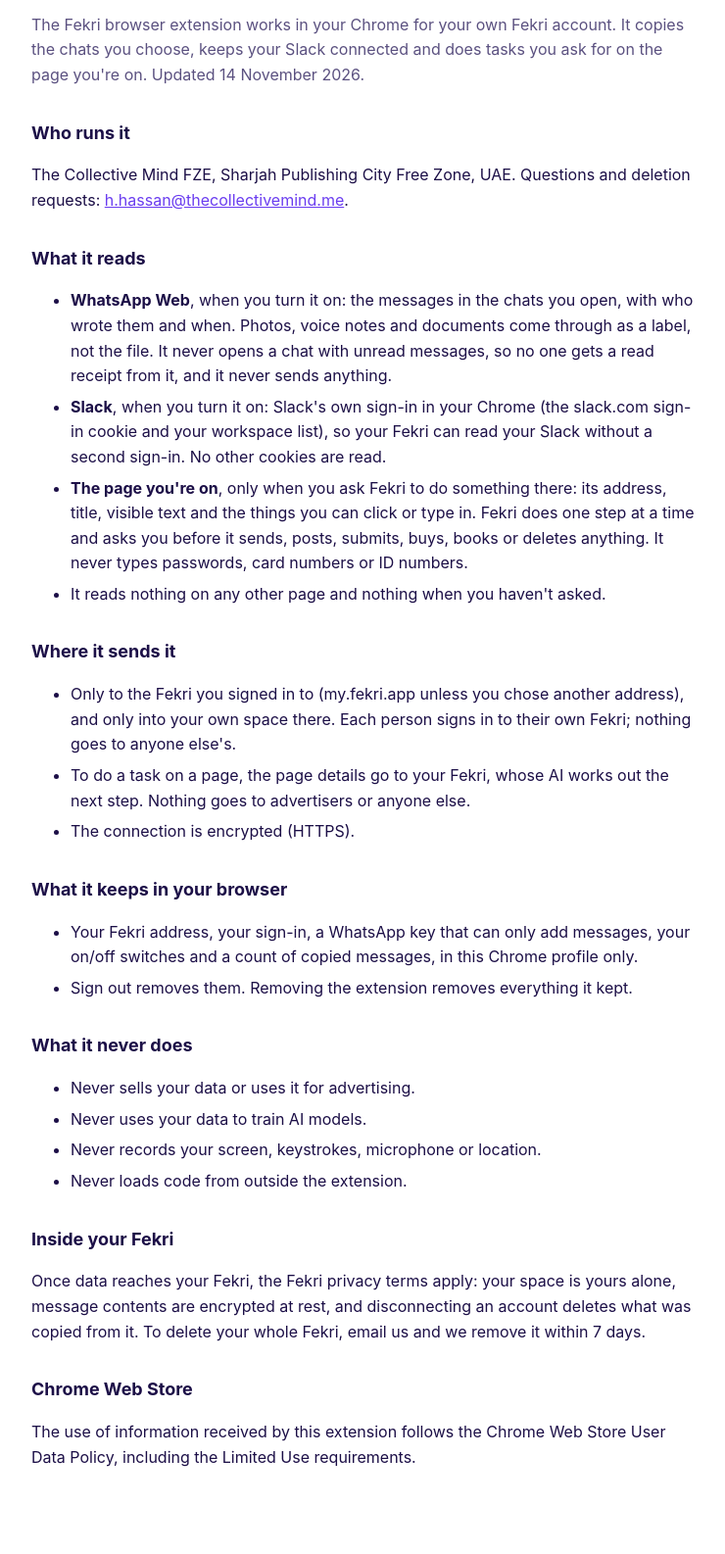
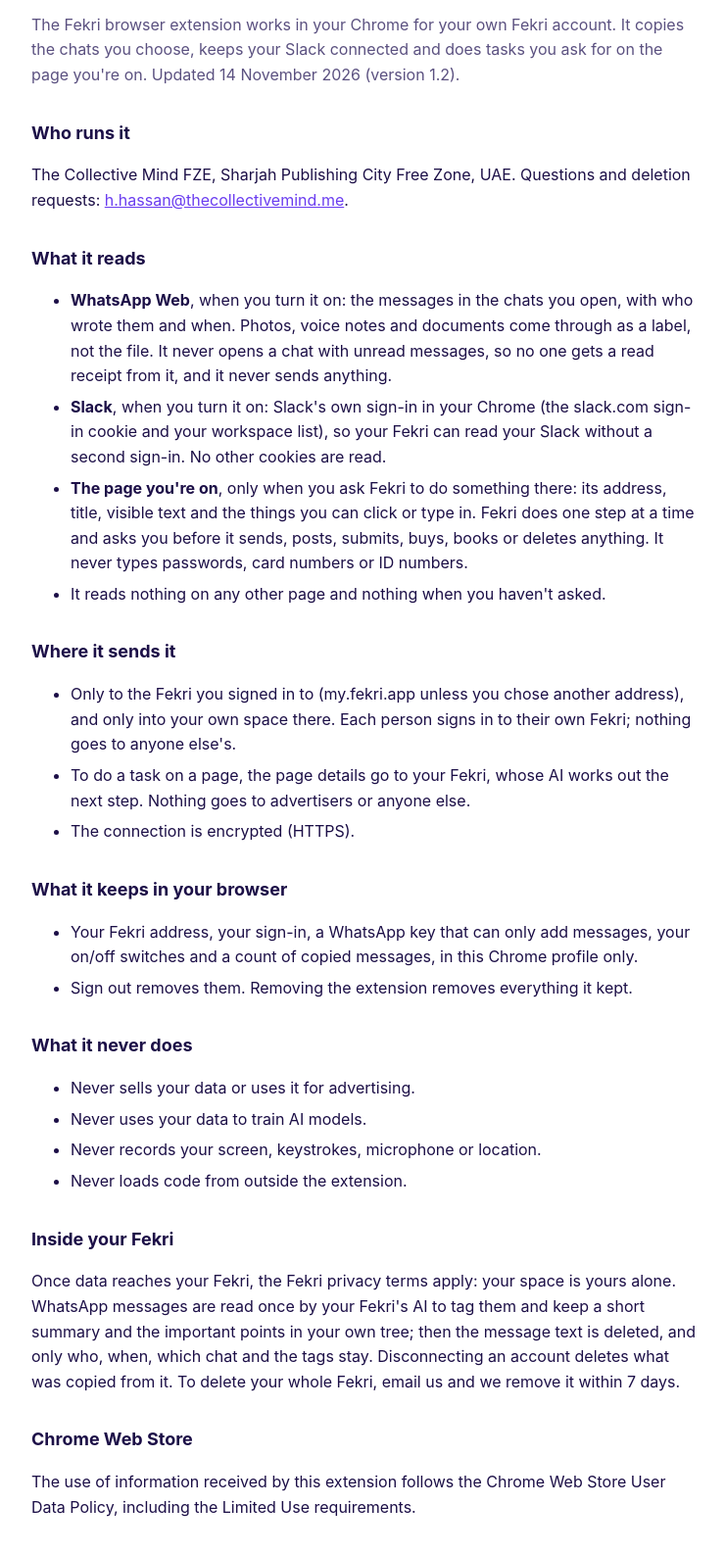
Before and after one commit to hibashassan/fekri-extension, a plain HTML site: page privacy.html in a window 1280 px wide. Shown: the part 88-1674 px from the top of the page at 98% size, without its empty margins (268-1008 px from the left). Drawn offline with Linux system fonts and the light colour scheme.

Commit message:
Privacy: WhatsApp text is read once, tagged, summarised into her tree, then deleted
Co-Authored-By: Claude Opus 5.5 <noreply@anthropic.com>

```diff
--- a/privacy.html
+++ b/privacy.html
@@ -20,7 +20,7 @@ li { margin: 6px 0; }
 <body>
 <main>
 <h1>Fekri extension: your data</h1>
-<p class="lede">The Fekri browser extension works in your Chrome for your own Fekri account. It copies the chats you choose, keeps your Slack connected and does tasks you ask for on the page you're on. Updated 14 November 2026.</p>
+<p class="lede">The Fekri browser extension works in your Chrome for your own Fekri account. It copies the chats you choose, keeps your Slack connected and does tasks you ask for on the page you're on. Updated 14 November 2026 (version 1.2).</p>
 
 <h2>Who runs it</h2>
 <p>The Collective Mind FZE, Sharjah Publishing City Free Zone, UAE. Questions and deletion requests: <a href="mailto:h.hassan@thecollectivemind.me">h.hassan@thecollectivemind.me</a>.</p>
@@ -55,7 +55,7 @@ li { margin: 6px 0; }
 </ul>
 
 <h2>Inside your Fekri</h2>
-<p>Once data reaches your Fekri, the Fekri privacy terms apply: your space is yours alone, message contents are encrypted at rest, and disconnecting an account deletes what was copied from it. To delete your whole Fekri, email us and we remove it within 7 days.</p>
+<p>Once data reaches your Fekri, the Fekri privacy terms apply: your space is yours alone. WhatsApp messages are read once by your Fekri's AI to tag them and keep a short summary and the important points in your own tree; then the message text is deleted, and only who, when, which chat and the tags stay. Disconnecting an account deletes what was copied from it. To delete your whole Fekri, email us and we remove it within 7 days.</p>
 
 <h2>Chrome Web Store</h2>
 <p>The use of information received by this extension follows the Chrome Web Store User Data Policy, including the Limited Use requirements.</p>
```
